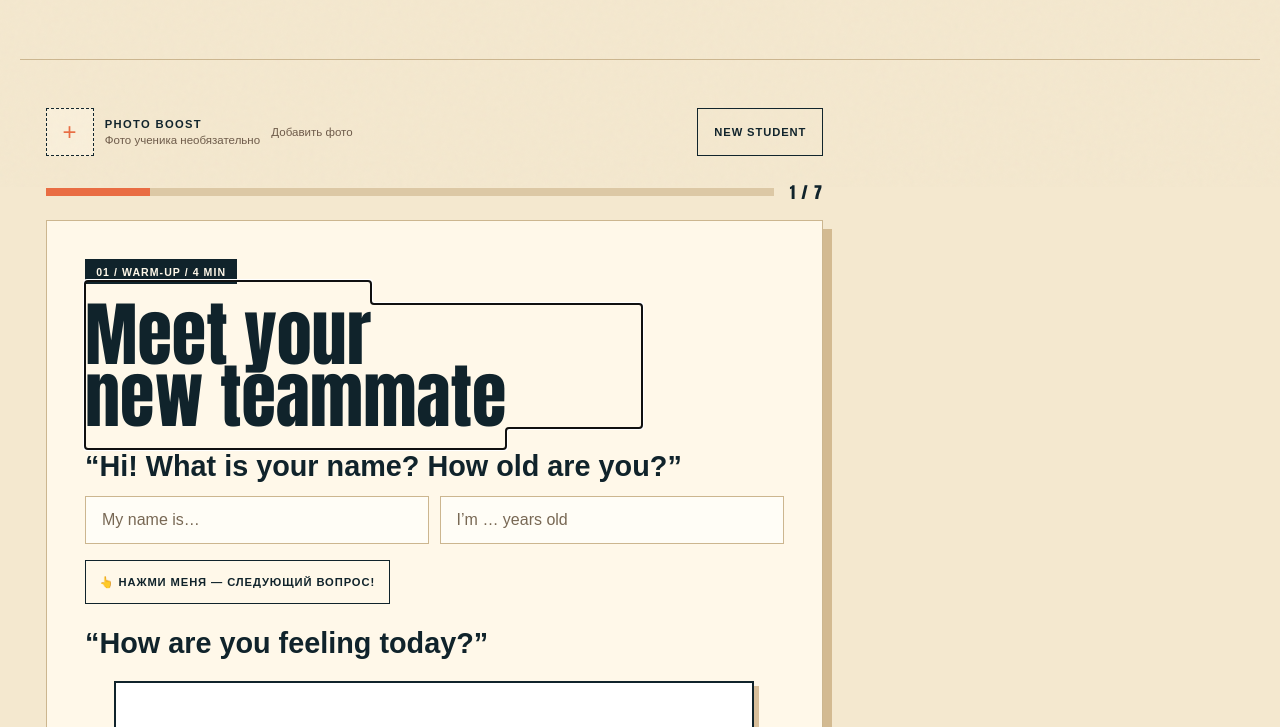
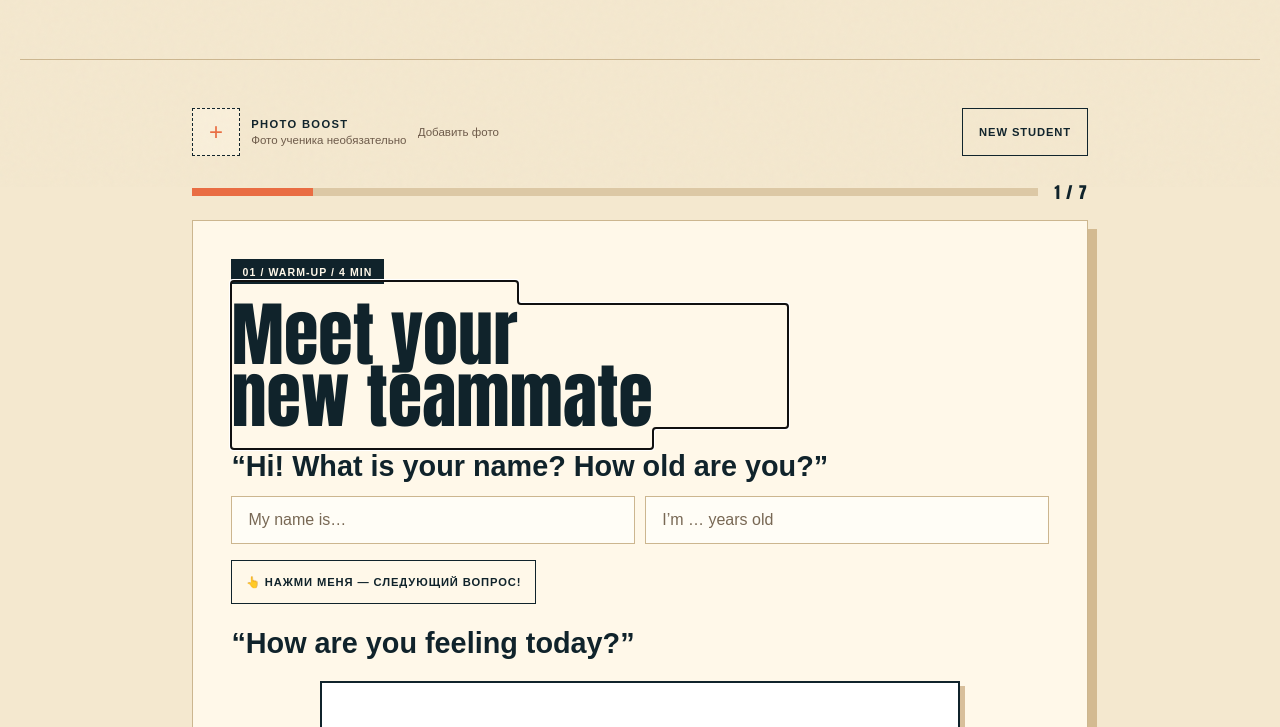
Before and after one commit to ulianatsvirko-bit/quest-english-trial-lesson, a website: page index.html in a window 1280 px wide. Shown: the part 613-1340 px from the top of the page. Drawn offline with Linux system fonts and the light colour scheme.

Commit message:
Center lesson column on desktop

```diff
--- a/styles.css
+++ b/styles.css
@@ -1346,6 +1346,18 @@ footer {
 
 /* Latest lesson flow: student-facing view, mood board and reflection prompts. */
 .workspace.lesson-only .profile-card { display: none; }
+
+@media (min-width: 761px) {
+  .workspace.lesson-only {
+    grid-template-columns: minmax(0, 56rem);
+    justify-content: center;
+  }
+
+  .workspace.lesson-only .lesson-column {
+    width: 100%;
+  }
+}
+
 .teacher-note,
 .coach-box,
 .teacher-check { display: none !important; }
```
